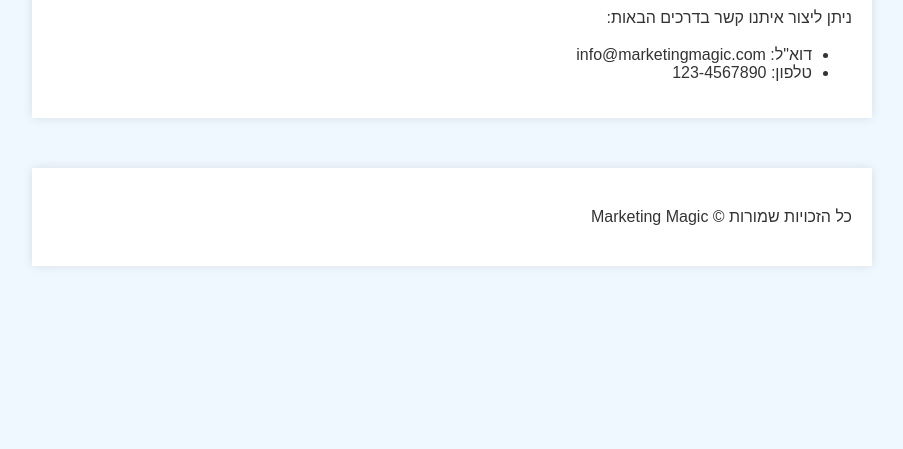
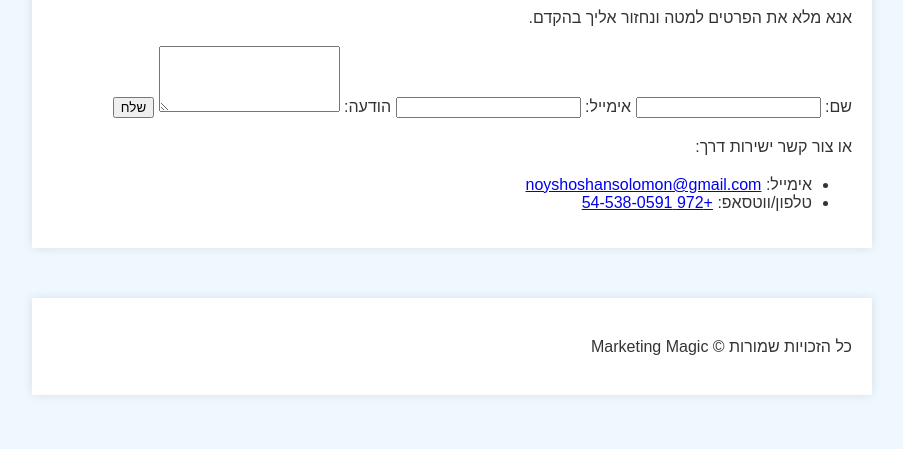
Before and after one commit to marketing-magic/my-website-project, a plain HTML site: page contact.html in a window 1280 px wide. Shown: the part 351-800 px from the top of the page, without its empty margins (188-1091 px from the left). Drawn offline with Linux system fonts and the light colour scheme.

Commit message:
Add files via upload

```diff
--- a/contact.html
+++ b/contact.html
@@ -20,11 +20,21 @@
     </header>
     <main>
         <div class="container">
-            <h2>יצירת קשר</h2>
-            <p>ניתן ליצור איתנו קשר בדרכים הבאות:</p>
+            <h2>צור קשר</h2>
+            <p>אנא מלא את הפרטים למטה ונחזור אליך בהקדם.</p>
+            <form action="mailto:noyshoshansolomon@gmail.com" method="post" enctype="text/plain">
+                <label for="name">שם:</label>
+                <input type="text" id="name" name="name" required>
+                <label for="email">אימייל:</label>
+                <input type="email" id="email" name="email" required>
+                <label for="message">הודעה:</label>
+                <textarea id="message" name="message" rows="4" required></textarea>
+                <button type="submit">שלח</button>
+            </form>
+            <p>או צור קשר ישירות דרך:</p>
             <ul>
-                <li>דוא"ל: info@marketingmagic.com</li>
-                <li>טלפון: 123-4567890</li>
+                <li>אימייל: <a href="mailto:noyshoshansolomon@gmail.com">noyshoshansolomon@gmail.com</a></li>
+                <li>טלפון/ווטסאפ: <a href="tel:+972545380591">+972 54-538-0591</a></li>
             </ul>
         </div>
     </main>
```
